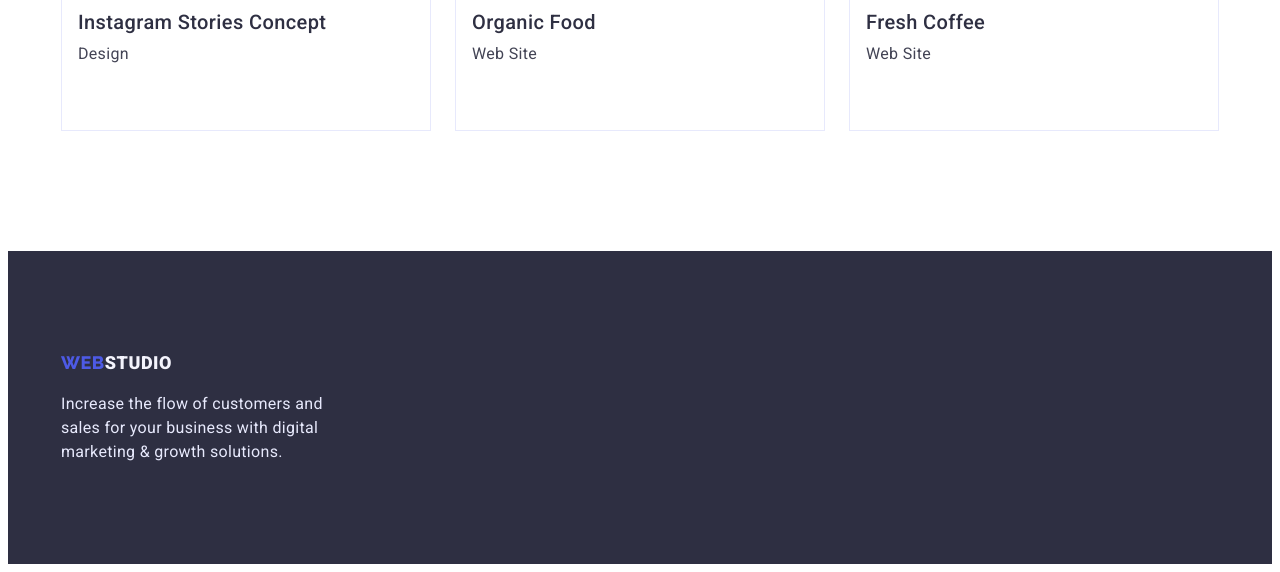
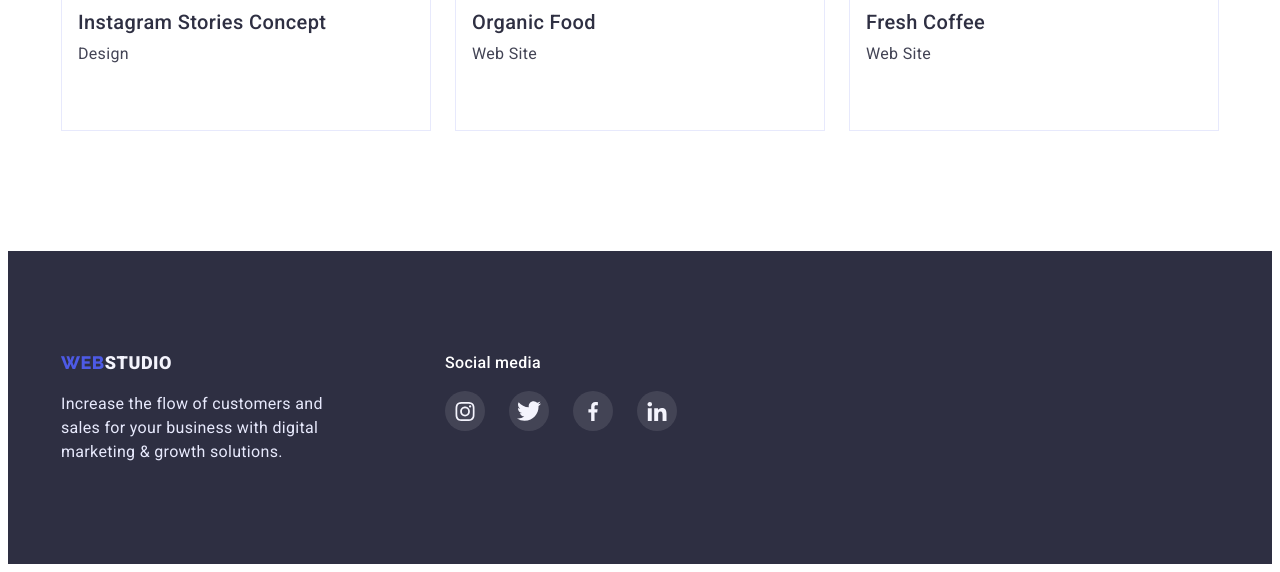
Before and after one commit to Ivankimachuk/goit-markup-hw-04, a plain HTML site: page portfolio.html in a window 1280 px wide. Shown: the part 1599-2171 px from the top of the page. Drawn offline with Linux system fonts and the light colour scheme.

Commit message:
HMK/11/02/23

```diff
--- a/css/styles.css
+++ b/css/styles.css
@@ -186,6 +186,8 @@ body {
   border-radius: 4px;
   border: 1px;
 
+  box-shadow: 0px 4px 4px rgba(0, 0, 0, 0.15);
+
   cursor: pointer;
   background-color: var(--logo-color-braun);
   font-family: inherit;
@@ -313,6 +315,7 @@ body {
 }
 .items {
   background-color: var(--bg-white-color);
+  box-shadow: 0px 1px 6px rgba(46, 47, 66, 0.08), 0px 1px 1px rgba(46, 47, 66, 0.16), 0px 2px 1px rgba(46, 47, 66, 0.08);
 }
 .team-images {
   display: block;
@@ -354,10 +357,14 @@ body {
   width: 100%;
   height: 100%;
   border-radius: 50%;
-  background-color: #4d5ae5;
+  background-color: var(--logo-color-braun);
   display: flex;
   justify-content: center;
   align-items: center;
+}
+
+.team-soc-link:is(:hover, :focus) {
+  background-color: var(--adress-link-color);
 }
 
 /* -----------------------CUSTOMERS LIST------------------- */
@@ -374,7 +381,6 @@ body {
   text-align: center;
   letter-spacing: 0.02em;
   color: var(--main-color-title);
-
 }
 .customers-list {
   display: flex;
@@ -412,6 +418,9 @@ body {
 
   background-color: var(--main-color-title);
 }
+.footer-container {
+  display: flex;
+}
 
 .footer-link {
   text-transform: uppercase;
@@ -440,6 +449,44 @@ body {
   margin-top: 16px;
 }
 
+/* ----------------------FOOTER SOCIAL MEDIA----------------------------- */
+.media-footer {
+  margin-left: 120px;
+}
+.media-subtitle {
+  font-weight: 500;
+  font-size: 16px;
+  line-height: 1.5;
+  letter-spacing: 0.02em;
+  color: var(--bg-white-color);
+
+  padding-bottom: 16px;
+}
+
+.media-list {
+  display: flex;
+  display: flex;
+  justify-content: center;
+  gap: 24px;
+}
+
+.media-item {
+  width: 40px;
+  height: 40px;
+}
+.media-link {
+  fill: var(--ashen-color);
+  width: 100%;
+  height: 100%;
+  border-radius: 50%;
+  background-color: rgba(255, 255, 255, 0.1);
+  display: flex;
+  justify-content: center;
+  align-items: center;
+}
+.media-link:is(:hover, :focus) {
+  background-color:#31D0AA;
+}
 /* ---------------------------PORTFOLIO--------------------------- */
 
 .main {
@@ -462,7 +509,6 @@ body {
 
 .button-items {
   padding: 12px 24px;
-
   border-radius: 4px;
   border: 1px solid var(--ashen-color);
 
@@ -474,12 +520,15 @@ body {
   line-height: 1.5;
   letter-spacing: 0.04em;
   cursor: pointer;
+
+
 }
 
 .button-items:is(:hover, :focus) {
   background-color: var(--logo-color-braun);
   color: var(--bg-white-color);
   border-color: transparent;
+  box-shadow: 0px 3px 1px rgba(0, 0, 0, 0.1), 0px 2px 1px rgba(0, 0, 0, 0.08), 0px 2px 2px rgba(0, 0, 0, 0.12);
 }
 
 .types-section {
@@ -493,14 +542,19 @@ body {
   width: calc((100% - 48px) / 3);
 }
 .types-link {
+
 }
-.link {
+.types-link:is(:hover, :focus) {
+  box-shadow: 0px 1px 6px rgba(46, 47, 66, 0.08), 0px 1px 1px rgba(46, 47, 66, 0.16), 0px 2px 1px rgba(46, 47, 66, 0.08);
 }
+
 .types-images {
   display: block;
   max-width: 100%;
   height: auto;
 }
+
+
 .types-text-block {
   border-right: 1px solid #e7e9fc;
   border-left: 1px solid #e7e9fc;
--- a/portfolio.html
+++ b/portfolio.html
@@ -162,11 +162,49 @@
         <!-- ///////////      FOOTER          ////////// -->
 
         <footer class="footer">
-            <div class="container">
-                <a class="footer-link link" href="./index.html"><span class="footer-logo">Web</span>Studio</a>
-                <p class="footer-text textttt">
-                    Increase the flow of customers and sales for your business with digital marketing & growth solutions.
-                </p>
+            <div class="container footer-container">
+                <div class="footer-logo-container">
+                    <a class="footer-link link" href="./index.html"><span class="footer-logo">Web</span>Studio</a>
+                    <p class="footer-text textttt">
+                        Increase the flow of customers and sales for your business with digital marketing & growth solutions.
+                    </p>
+                </div>
+
+                <!-- FOOTER SOCIAL MEDIA -->
+                <div class="media-footer">
+                    <h3 class="media-subtitle">Social media</h3>
+                    <ul class="media-list list">
+                        <li class="media-item">
+                            <a href="" class="media-link link">
+                                <svg class="media-icon" width="24" height="19">
+                                    <use href="./images/icons.svg#icon-instagram"></use>
+                                </svg>
+                            </a>
+                        </li>
+                        <li class="media-item">
+                            <a href="" class="media-link link">
+                                <svg class="media-icon" width="24" height="24">
+                                    <use href="./images/icons.svg#icon-twitter"></use>
+                                </svg>
+                            </a>
+                        </li>
+                        <li class="media-item">
+                            <a href="" class="media-link link">
+                                <svg class="media-icon" width="24" height="19">
+                                    <use href="./images/icons.svg#icon-facebook"></use>
+                                </svg>
+                            </a>
+                        </li>
+                        <li class="media-item">
+                            <a href="" class="media-link link">
+                                <svg class="media-icon" width="24" height="19">
+                                    <use href="./images/icons.svg#icon-linkedin"></use>
+                                </svg>
+                            </a>
+                        </li>
+                    </ul>
+
+                </div>
             </div >
             </footer>
 
```
Also changed, not shown: index.html (+24 -20 lines), images/icons.svg.
